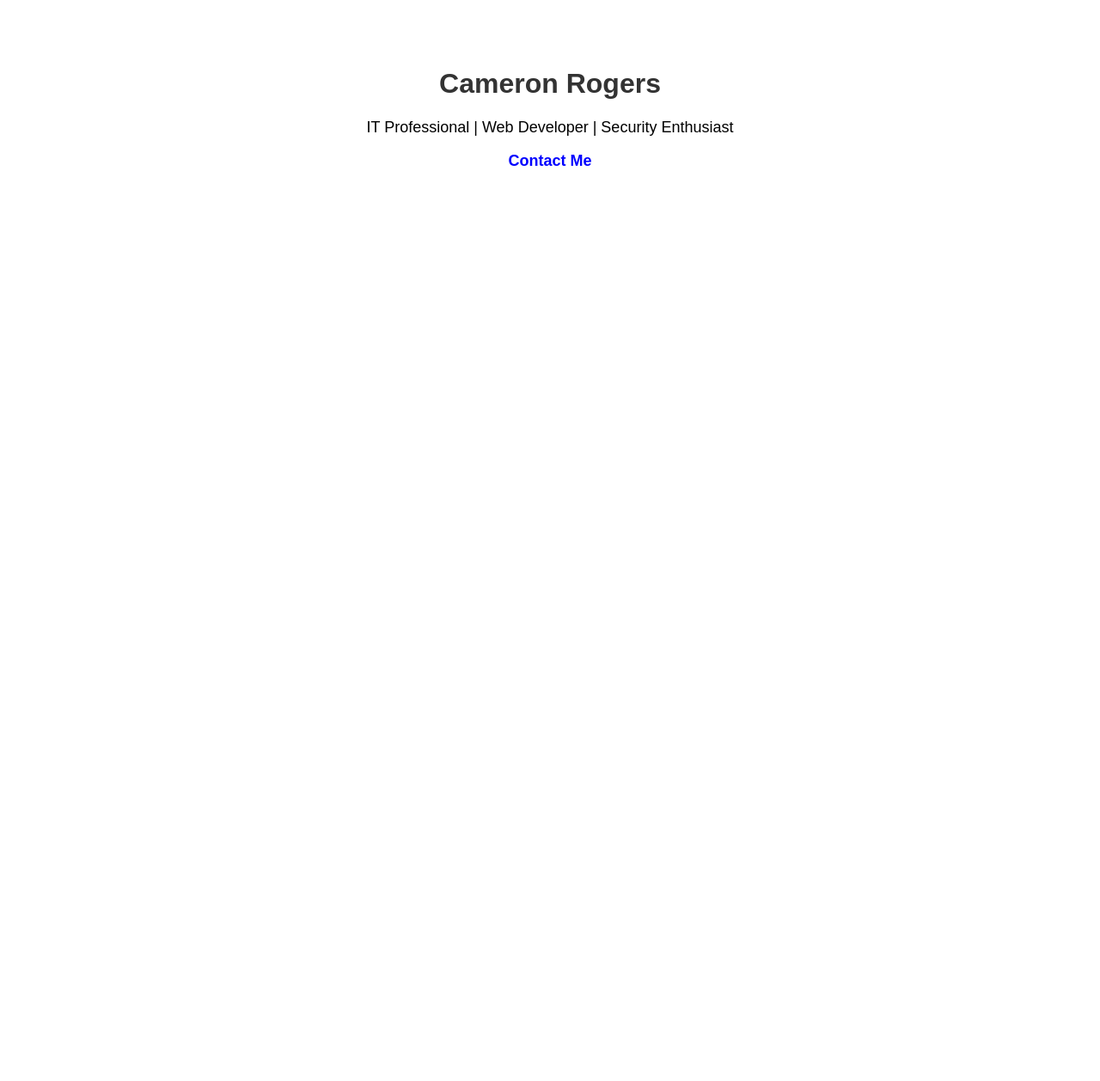
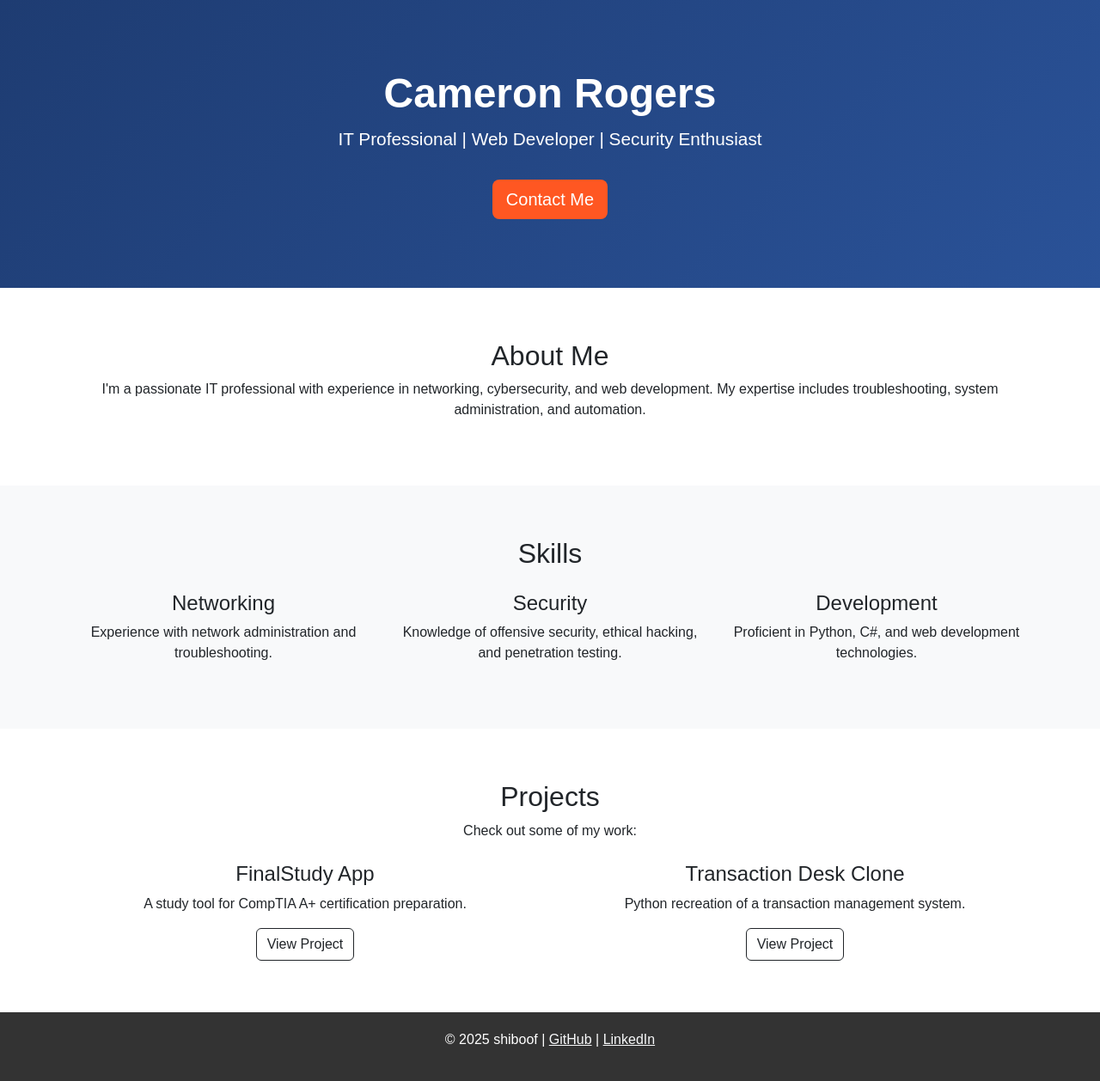
Before and after one commit to Shiboof/shiboof.github.io, a plain HTML site: page index.html in a window 1280 px wide. Shown: the whole page at 86% size. Before the commit the page ends 800 px from the top, so only its background shows below. Drawn offline with nearby package versions, Linux system fonts and the light colour scheme.

Commit message:
Update index.html

```diff
--- a/index.html
+++ b/index.html
@@ -3,17 +3,106 @@
 <head>
     <meta charset="UTF-8">
     <meta name="viewport" content="width=device-width, initial-scale=1.0">
-    <title>Cameron Rogers - Resume</title>
+    <title>Cameron Rogers - Portfolio</title>
+    <!-- Bootstrap CSS -->
+    <link href="https://cdn.jsdelivr.net/npm/bootstrap@5.3.0/dist/css/bootstrap.min.css" rel="stylesheet">
     <style>
-        body { font-family: Arial, sans-serif; text-align: center; padding: 50px; }
-        h1 { color: #333; }
-        p { font-size: 18px; }
-        a { text-decoration: none; color: blue; font-weight: bold; }
+        body {
+            font-family: Arial, sans-serif;
+        }
+        .hero-section {
+            background: linear-gradient(135deg, #1e3c72, #2a5298);
+            color: white;
+            text-align: center;
+            padding: 80px 20px;
+        }
+        .hero-section h1 {
+            font-size: 3rem;
+            font-weight: bold;
+        }
+        .hero-section p {
+            font-size: 1.3rem;
+        }
+        .btn-primary {
+            background-color: #ff5722;
+            border: none;
+        }
+        .btn-primary:hover {
+            background-color: #e64a19;
+        }
+        .section {
+            padding: 60px 20px;
+        }
+        footer {
+            background: #333;
+            color: white;
+            text-align: center;
+            padding: 20px 0;
+        }
     </style>
 </head>
 <body>
-    <h1>Cameron Rogers</h1>
-    <p>IT Professional | Web Developer | Security Enthusiast</p>
-    <p><a href="mailto:rogersbuilt@pm.me">Contact Me</a></p>
+
+    <!-- Hero Section -->
+    <header class="hero-section">
+        <h1>Cameron Rogers</h1>
+        <p>IT Professional | Web Developer | Security Enthusiast</p>
+        <a href="mailto:rogersbuilt@pm.me" class="btn btn-primary btn-lg mt-3">Contact Me</a>
+    </header>
+
+    <!-- About Section -->
+    <section class="section text-center">
+        <div class="container">
+            <h2>About Me</h2>
+            <p>I'm a passionate IT professional with experience in networking, cybersecurity, and web development. My expertise includes troubleshooting, system administration, and automation.</p>
+        </div>
+    </section>
+
+    <!-- Skills Section -->
+    <section class="section bg-light text-center">
+        <div class="container">
+            <h2>Skills</h2>
+            <div class="row mt-4">
+                <div class="col-md-4">
+                    <h4>Networking</h4>
+                    <p>Experience with network administration and troubleshooting.</p>
+                </div>
+                <div class="col-md-4">
+                    <h4>Security</h4>
+                    <p>Knowledge of offensive security, ethical hacking, and penetration testing.</p>
+                </div>
+                <div class="col-md-4">
+                    <h4>Development</h4>
+                    <p>Proficient in Python, C#, and web development technologies.</p>
+                </div>
+            </div>
+        </div>
+    </section>
+
+    <!-- Projects Section -->
+    <section class="section text-center">
+        <div class="container">
+            <h2>Projects</h2>
+            <p>Check out some of my work:</p>
+            <div class="row mt-4">
+                <div class="col-md-6">
+                    <h4>FinalStudy App</h4>
+                    <p>A study tool for CompTIA A+ certification preparation.</p>
+                    <a href="#" class="btn btn-outline-dark">View Project</a>
+                </div>
+                <div class="col-md-6">
+                    <h4>Transaction Desk Clone</h4>
+                    <p>Python recreation of a transaction management system.</p>
+                    <a href="#" class="btn btn-outline-dark">View Project</a>
+                </div>
+            </div>
+        </div>
+    </section>
+
+    <!-- Footer -->
+    <footer>
+        <p>&copy; 2025 shiboof | <a href="https://github.com/shiboof" class="text-light">GitHub</a> | <a href="https://linkedin.com/in/cameron-rogers13" class="text-light">LinkedIn</a></p>
+    </footer>
+
 </body>
 </html>
```
